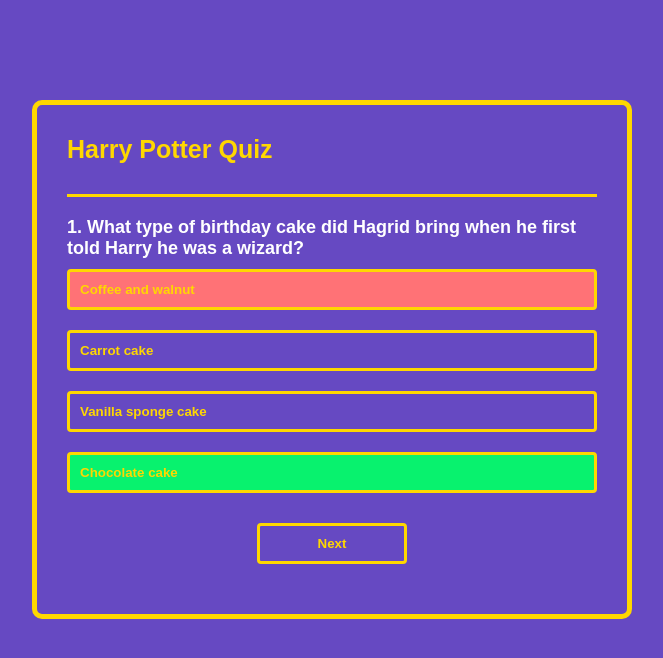
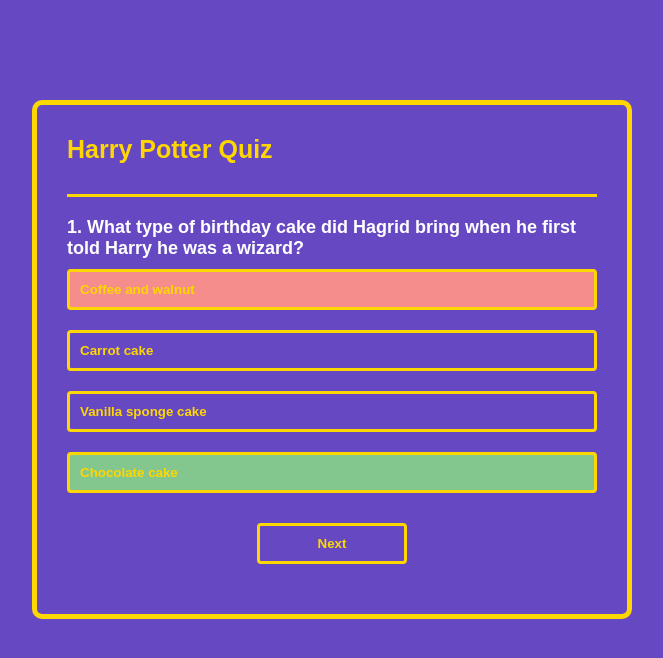
Before and after one commit to g0v1ndN/Harry-Potter-Quiz-App, a plain HTML site: page index.html in a window 1280 px wide. Both pictures are taken after a click on the button "Coffee and walnut". Shown: the whole page, without its empty margins (308-971 px from the left). Drawn offline with Linux system fonts and the light colour scheme.

Commit message:
Updated style.css

```diff
--- a/style.css
+++ b/style.css
@@ -78,9 +78,9 @@
 }
 
 .correct{
-  background: #08f26e;
+  background: #84c78e;
 }
 
 .incorrect{
-  background: #ff7276;
+  background: #f58d8d;
 }
```
